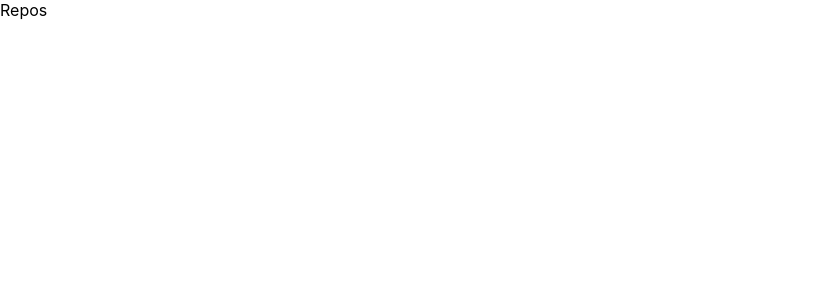
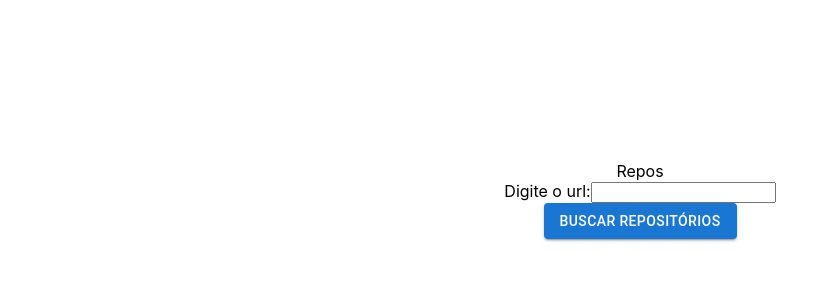
Before and after one commit to PJ0C/github-repos, a React (Create React App) app: page / in a window 1280 px wide. Shown: the top 300 px of the page, without its empty margins (0-838 px from the left). Built offline with nearby package versions, Linux system fonts and the light colour scheme.

Commit message:
adiciona formulário

```diff
--- a/src/App.tsx
+++ b/src/App.tsx
@@ -2,9 +2,12 @@ import React from 'react';
 
 import './App.css';
 import Repos from './github-repos/Repos';
-
 function App() {
-  return <Repos />;
+  return (
+    <>
+      <Repos />
+    </>
+  );
 }
 
 export default App;
--- /dev/null
+++ b/src/github-repos/InsertUrl.tsx
@@ -0,0 +1,28 @@
+import React from 'react';
+import ReactDOM from 'react-dom';
+
+class NameForm extends React.Component<{}, { value: string }> {
+  constructor(props) {
+    super(props);
+    this.state = { value: '' };
+
+    this.handleChange = this.handleChange.bind(this);
+  }
+
+  handleChange(event) {
+    this.setState({ value: event.target.value });
+  }
+
+  render() {
+    return (
+      <form>
+        <label>
+          Digite o url:
+          <input type="text" value={this.state.value} onChange={this.handleChange} />
+        </label>
+      </form>
+    );
+  }
+}
+
+export default NameForm;
--- a/src/github-repos/Repos.tsx
+++ b/src/github-repos/Repos.tsx
@@ -1,9 +1,44 @@
-import React from 'react';
+import axios from 'axios';
+import React, { useState } from 'react';
+import Button from '@mui/material/Button';
+import NameForm from './InsertUrl';
 
 const Repos: React.FC = () => {
+  const [buttonDisabled, setButtonDisabled] = useState(false);
+  const [repos, setRepos] = useState<any[]>([]);
+
+  function fetchRepositories() {
+    setButtonDisabled(true);
+
+    axios
+      .get('https://api.github.com/users/raphaelcarreiro/repos')
+      .then(response => {
+        setRepos(response.data);
+      })
+      .catch(err => console.error(err))
+      .finally(() => setButtonDisabled(false));
+  }
+
   return (
-    <div>
+    <div
+      style={{
+        display: 'flex',
+        justifyContent: 'center',
+        alignItems: 'center',
+        minHeight: 400,
+        flexDirection: 'column',
+      }}
+    >
       <span>Repos</span>
+
+      <NameForm />
+      <Button variant="contained" disabled={buttonDisabled} onClick={fetchRepositories}>
+        buscar repositórios
+      </Button>
+
+      {repos.map(repo => (
+        <p key={repo.full_name}>{repo.full_name}</p>
+      ))}
     </div>
   );
 };
--- a/tsconfig.json
+++ b/tsconfig.json
@@ -14,7 +14,8 @@
     "resolveJsonModule": true,
     "isolatedModules": true,
     "noEmit": true,
-    "jsx": "preserve"
+    "jsx": "preserve",
+    "noImplicitAny": false
   },
   "include": ["src"]
 }
```
Also changed, not shown: .eslintrc.json.
